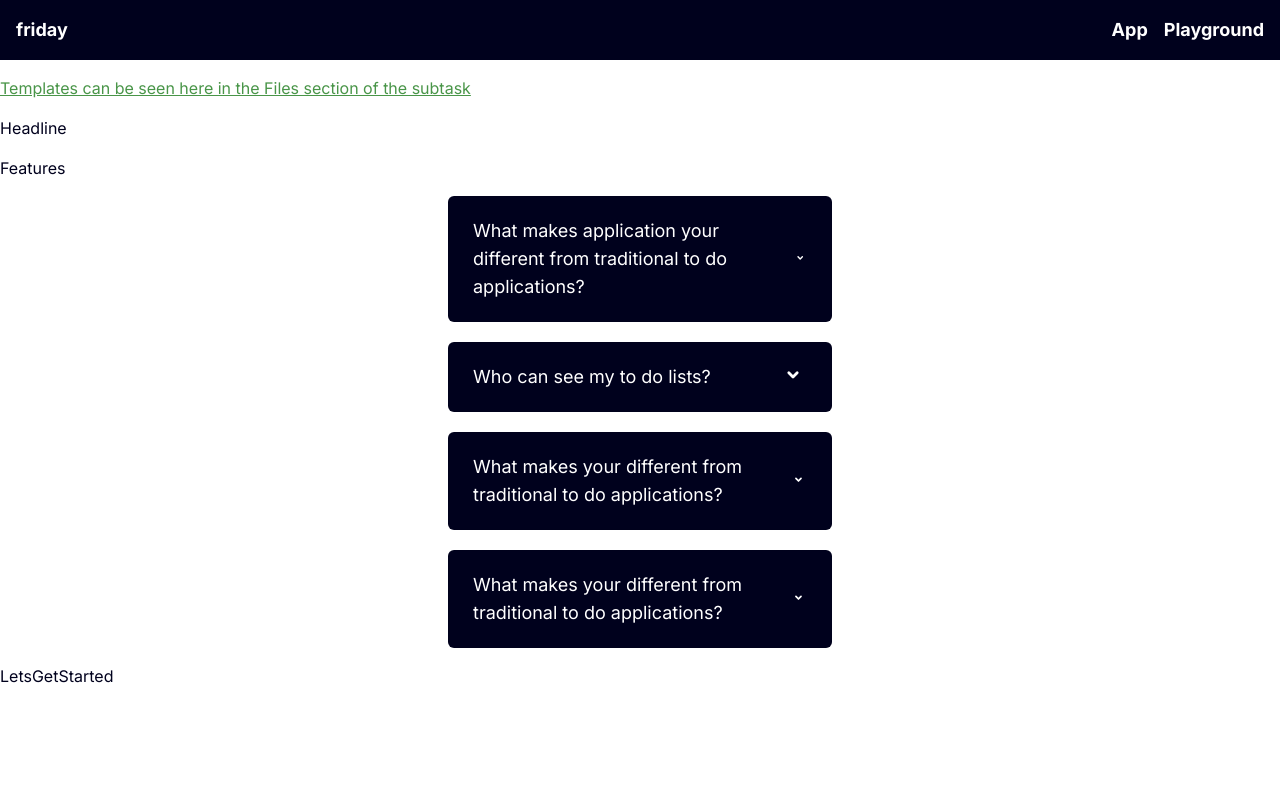
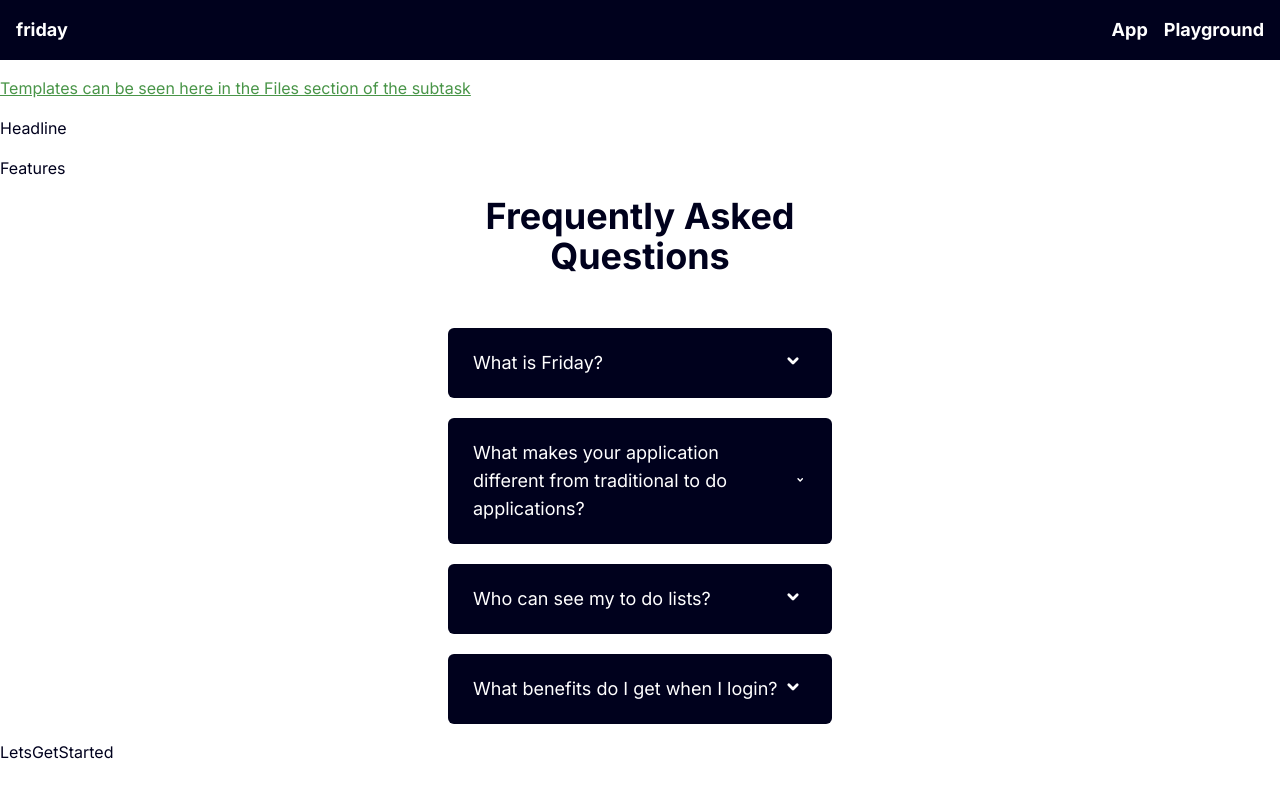
Before and after one commit to Kankenny/Friday, a React (Create React App) app in the folder frontend/: page / in a window 1280 px wide. Shown: the top 800 px of the page. Built offline with nearby package versions, Linux system fonts and the light colour scheme; the HTML template or start-up script is replaced by a standard one.

Commit message:
Implement the FAQ component

```diff
--- a/frontend/src/components/routes/landing-page/FAQ.tsx
+++ b/frontend/src/components/routes/landing-page/FAQ.tsx
@@ -1,9 +1,20 @@
 import Accordion from "../../ui/Accordion"
+import Overview from "../../ui/Overview"
 
 const FAQ = () => {
   return (
     <div className="container mx-auto max-w-[30%] flex flex-col space-y-5">
-      <Accordion title="What makes application your different from traditional to do applications?">
+      <Overview twClasses="mb-8">
+        <h1 className="text-4xl font-extrabold">Frequently Asked Questions</h1>
+      </Overview>
+      <Accordion title="What is Friday?">
+        <p>
+          Friday is a productivity application that aims to encourage users to
+          be systematic, effective, and performant. Our application is designed
+          to organize user tasks in an efficient manner.
+        </p>
+      </Accordion>
+      <Accordion title="What makes your application different from traditional to do applications?">
         <p>
           Our application allows our users to be able to prioritize their tasks
           based on several factors such as the deadline, or you can even set it
@@ -13,22 +24,21 @@ const FAQ = () => {
       <Accordion title="Who can see my to do lists?">
         <p>
           You can control who can access your to do lists. May it be your
-          friends, only specific people, or only private to you
+          friends, only specific people, or only private to yourself.
         </p>
       </Accordion>
-      <Accordion title="What makes your different from traditional to do applications?">
-        <p>
-          Our application allows our users to be able to prioritize their tasks
-          based on several factors such as the deadline or you can set it the
-          priority value yourself!
-        </p>
-      </Accordion>
-      <Accordion title="What makes your different from traditional to do applications?">
-        <p>
-          Our application allows our users to be able to prioritize their tasks
-          based on several factors such as the deadline or you can set it the
-          priority value yourself!
-        </p>
+      <Accordion title="What benefits do I get when I login?">
+        <div className="space-y-4">
+          <p>
+            Registered users are able to save their to dos that they have
+            already made.
+          </p>
+          <p>
+            Our application also provides analytics to registered users of
+            Friday. Users are able to access how many people have engaged on
+            your to do.
+          </p>
+        </div>
       </Accordion>
     </div>
   )
--- a/frontend/src/components/ui/Accordion.tsx
+++ b/frontend/src/components/ui/Accordion.tsx
@@ -17,10 +17,12 @@ const Accordion = ({ title, children }: Props) => {
 
   return (
     <div
-      className={`group bg-secondary text-main border border-secondary border-opacity-30 rounded-md overflow-hidden p-2 cursor-pointer ${openAccordionClasses}`}
-      onClick={toggleAccordion}
+      className={`group bg-secondary text-main border border-secondary border-opacity-30 rounded-md overflow-hidden p-2 ${openAccordionClasses}`}
     >
-      <div className="px-4 py-3 flex justify-between items-center ">
+      <div
+        className="px-4 py-3 flex justify-between items-center cursor-pointer"
+        onClick={toggleAccordion}
+      >
         <h2 className="text-lg font-medium">{title}</h2>
         <svg
           className={`${isOpen ? "transform rotate-180" : ""} h-7 w-7`}
@@ -36,13 +38,7 @@ const Accordion = ({ title, children }: Props) => {
           />
         </svg>
       </div>
-      <div
-        className={`${
-          isOpen
-            ? "max-h-screen duration-300 ease-in"
-            : "max-h-0 duration-300 ease-out"
-        } overflow-hidden`}
-      >
+      <div className={`${isOpen ? "max-h-screen" : "max-h-0"} overflow-hidden`}>
         <div className="px-4 py-3">{children}</div>
       </div>
     </div>
```
